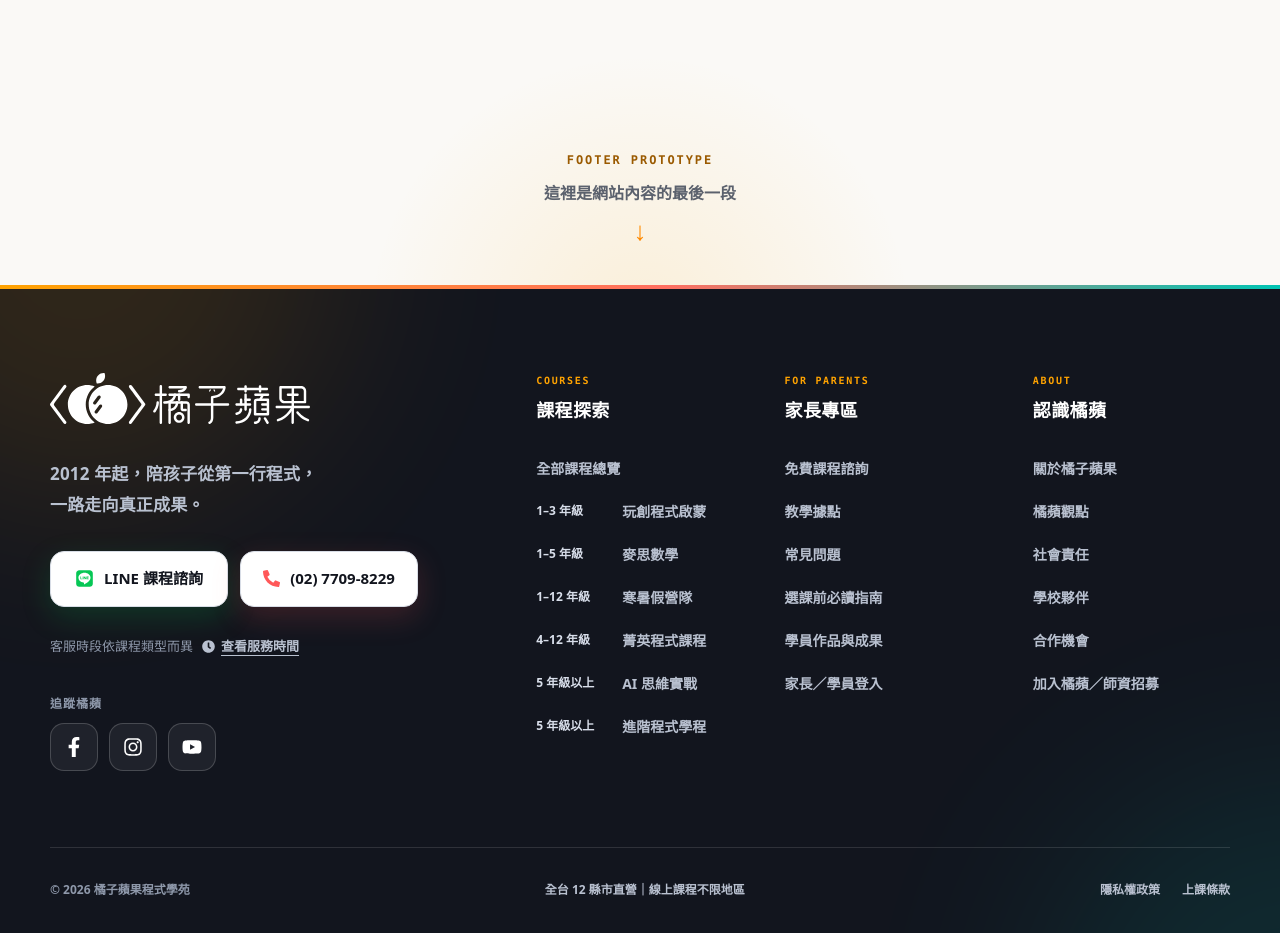
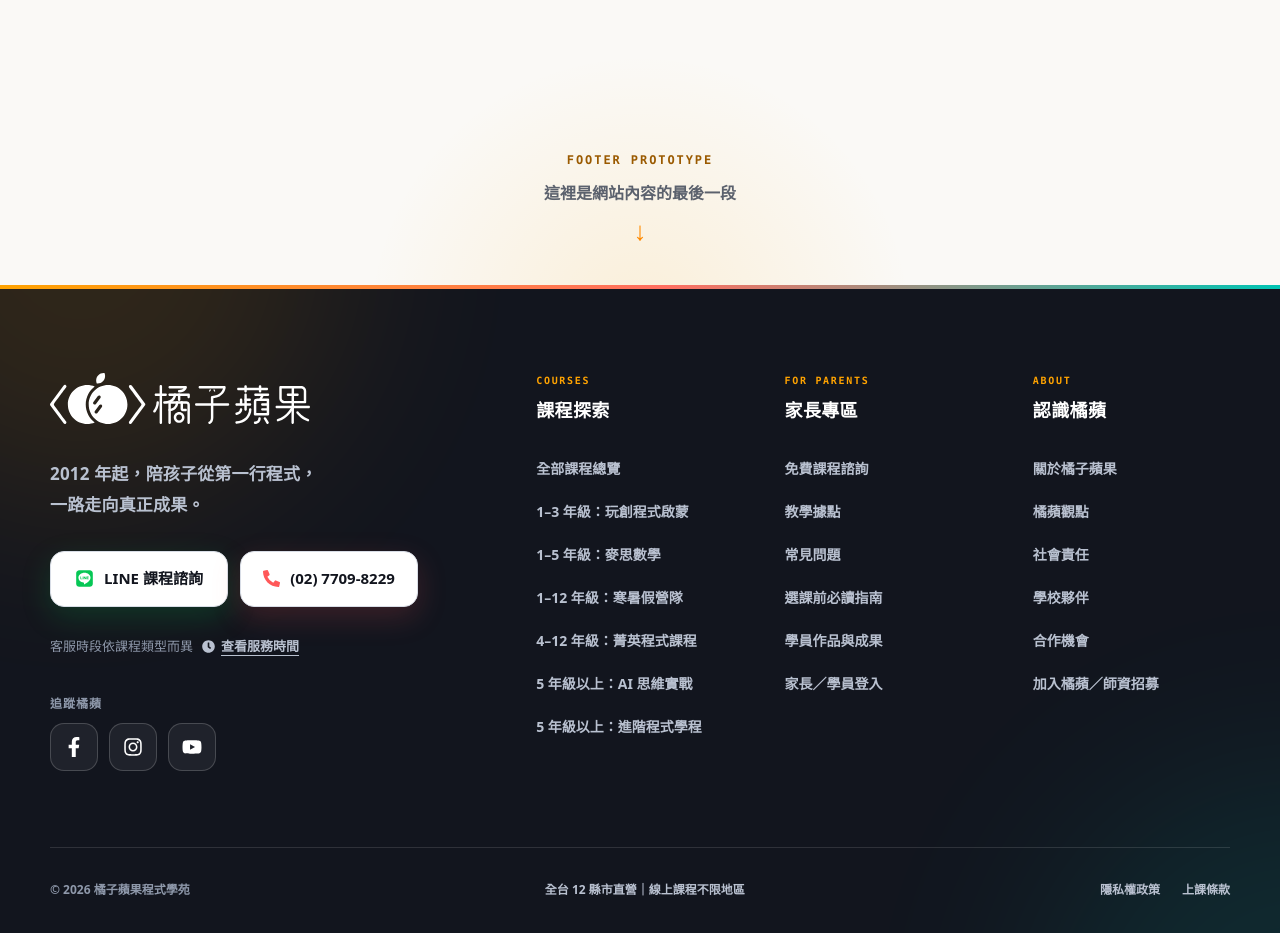
Before and after one commit to poshlin/oa-footer-prototype, a Next.js app: page / in a window 1280 px wide. Built offline with nearby package versions, Linux system fonts and the light colour scheme.

Commit message:
Simplify course grade index

```diff
--- a/app/globals.css
+++ b/app/globals.css
@@ -394,21 +394,6 @@ summary:focus-visible {
   width: 5px;
   margin-right: 8px;
   opacity: 1;
-}
-
-.indexed-link-content {
-  min-width: 0;
-  display: grid;
-  grid-template-columns: 76px minmax(0, 1fr);
-  align-items: center;
-  gap: 10px;
-}
-
-.link-index {
-  color: #d8deea;
-  font-size: 12px;
-  font-variant-numeric: tabular-nums;
-  white-space: nowrap;
 }
 
 .footer-bottom {
--- a/app/page.tsx
+++ b/app/page.tsx
@@ -14,15 +14,15 @@ import {
   FaYoutube,
 } from "react-icons/fa";
 
-// 先依最低適用年級排序，讓家長能把這一欄當成選課索引。
+// 先依最低適用年級排序，讓家長能快速從年級找到對應課程。
 const courseLinks = [
   ["全部課程總覽", "https://orangeapple.co/courses"],
-  ["1–3 年級｜玩創程式啟蒙", "https://orangeapple.co/courses/kids-coding-foundations"],
-  ["1–5 年級｜麥思數學", "https://orangeapple.co/courses/math"],
-  ["1–12 年級｜寒暑假營隊", "https://orangeapple.co/camps"],
-  ["4–12 年級｜菁英程式課程", "https://orangeapple.co/courses"],
-  ["5 年級以上｜AI 思維實戰", "https://orangeapple.co/courses/ai-thinking/"],
-  ["5 年級以上｜進階程式學程", "https://orangeapple.co/courses/expert"],
+  ["1–3 年級：玩創程式啟蒙", "https://orangeapple.co/courses/kids-coding-foundations"],
+  ["1–5 年級：麥思數學", "https://orangeapple.co/courses/math"],
+  ["1–12 年級：寒暑假營隊", "https://orangeapple.co/camps"],
+  ["4–12 年級：菁英程式課程", "https://orangeapple.co/courses"],
+  ["5 年級以上：AI 思維實戰", "https://orangeapple.co/courses/ai-thinking/"],
+  ["5 年級以上：進階程式學程", "https://orangeapple.co/courses/expert"],
 ];
 
 const parentLinks = [
@@ -149,23 +149,11 @@ function FooterGroup({ eyebrow, title, links }: FooterGroupProps) {
         <span className="summary-icon" aria-hidden="true" />
       </summary>
       <ul>
-        {links.map(([label, href]) => {
-          const [indexLabel, linkLabel] = label.split("｜").map((part) => part.trim());
-          const isIndexedLink = Boolean(linkLabel);
-
-          return (
-            <li key={`${title}-${label}`}>
-              <a href={href} className={isIndexedLink ? "indexed-link" : undefined}>
-                {isIndexedLink ? (
-                  <span className="indexed-link-content">
-                    <span className="link-index">{indexLabel}</span>
-                    <span>{linkLabel}</span>
-                  </span>
-                ) : label}
-              </a>
-            </li>
-          );
-        })}
+        {links.map(([label, href]) => (
+          <li key={`${title}-${label}`}>
+            <a href={href}>{label}</a>
+          </li>
+        ))}
       </ul>
     </details>
   );
```
